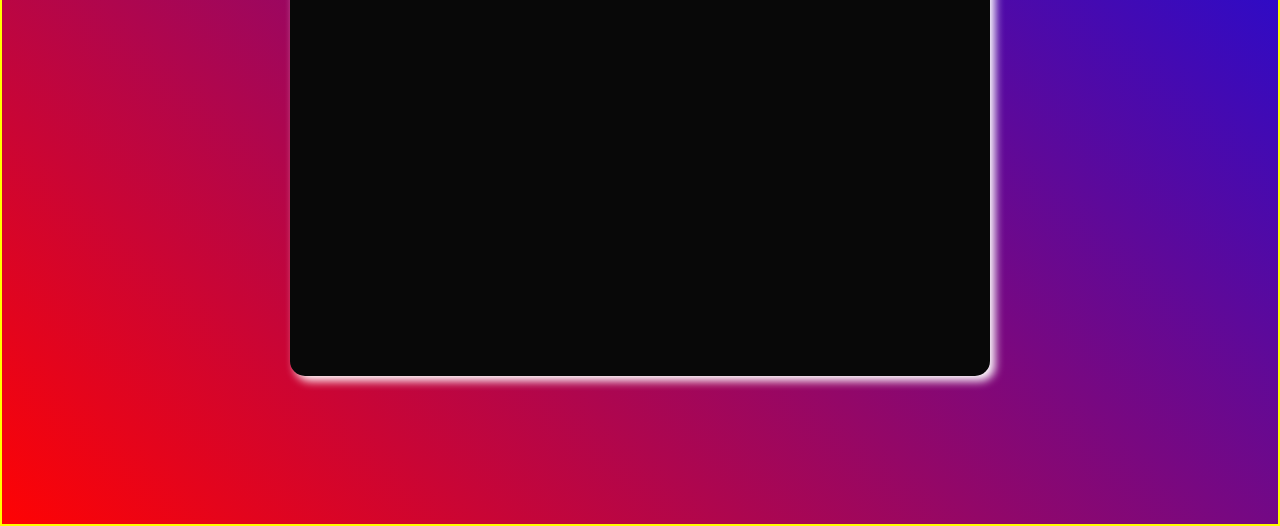
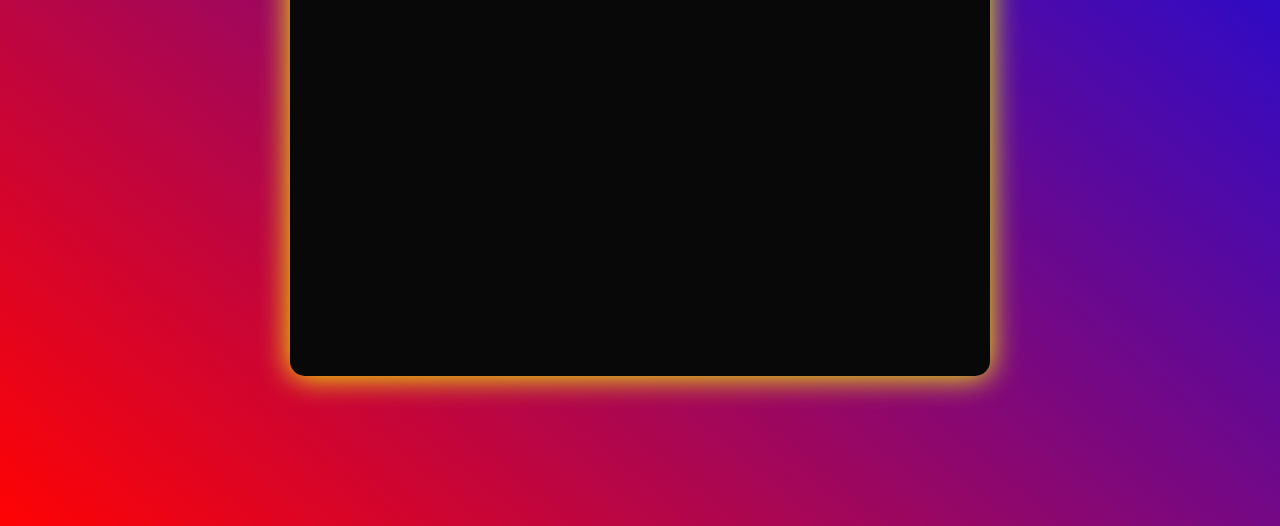
Before and after one commit to mohnishgorana1/ToDo-List, a plain HTML site: page index.html in a window 1280 px wide. Shown: the part 274-800 px from the top of the page. Drawn offline with nearby package versions, Linux system fonts and the light colour scheme.

Commit message:
FINAL COMMIT

```diff
--- a/style.css
+++ b/style.css
@@ -10,7 +10,7 @@ body{
     background: linear-gradient(40deg, #ff0303, #0c0ce6);
 }
 main{
-    border: 2px solid yellow;
+    /* border: 2px solid yellow; */
     padding: 50px;;
     width:100%;
     height: 100vh;
@@ -28,7 +28,7 @@ main{
     padding: 15px;;
 
     border:none;
-    box-shadow: 5px 5px 10px white;
+    box-shadow: 0px 1px 30px #eeff00;
 }
 #item{
     display: block;
```
